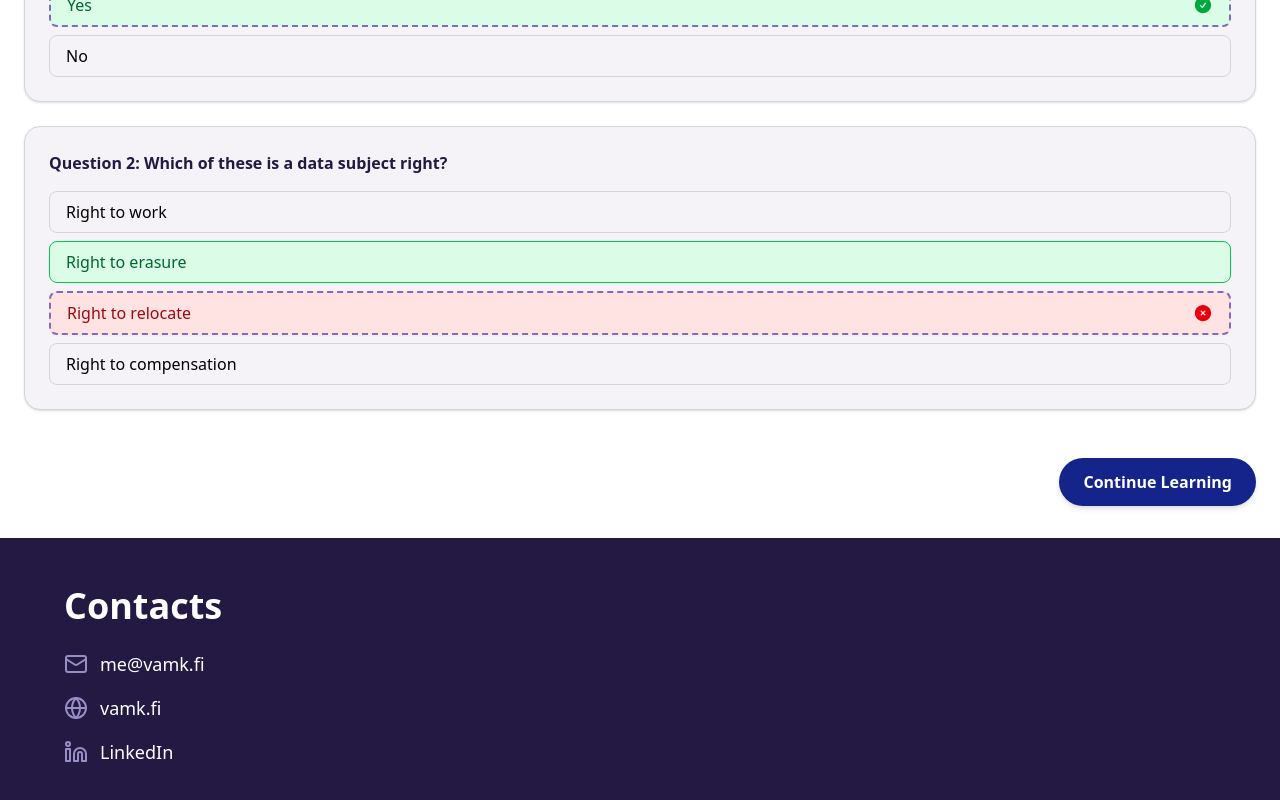
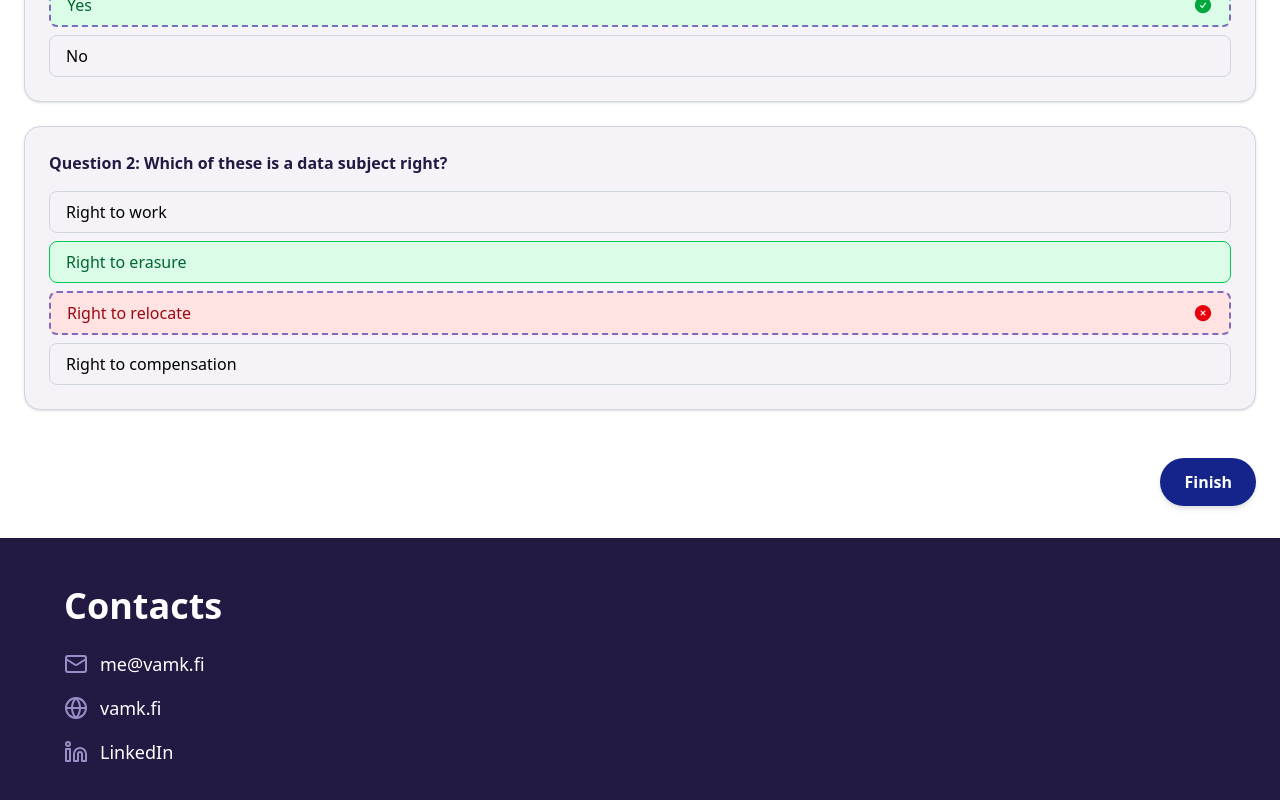
Before and after one commit to phiquangdat/tetra_app, a React app in the folder frontend/: page /user/quiz/1/summary in a window 1280 px wide. Shown: the part 558-1358 px from the top of the page. Built offline with nearby package versions, Linux system fonts and the light colour scheme; no server answers; the HTML template or start-up script is replaced by a standard one.

Commit message:
Update QuizSummaryPage CTA to show 'Finish' at end of unit

```diff
--- a/frontend/src/components/user/quiz/QuizSummaryPage.tsx
+++ b/frontend/src/components/user/quiz/QuizSummaryPage.tsx
@@ -28,7 +28,7 @@ const mockedQuestions = [
 ];
 
 const QuizSummaryPage: React.FC = () => {
-  const { goToNextContent } = useModuleProgress();
+  const { goToNextContent, isNextContent } = useModuleProgress();
   const { quizId } = useParams();
   const { unitId } = useUnitContent();
   const navigate = useNavigate();
@@ -158,7 +158,7 @@ const QuizSummaryPage: React.FC = () => {
           onClick={() => goToNextContent(quizId ?? '')}
           className="bg-[#14248A] hover:bg-blue-800 text-white font-semibold px-6 py-3 rounded-full shadow-md transition-all"
         >
-          Continue Learning
+          {isNextContent(quizId ?? '') ? 'Continue Learning' : 'Finish'}
         </button>
       </div>
     </div>
```
